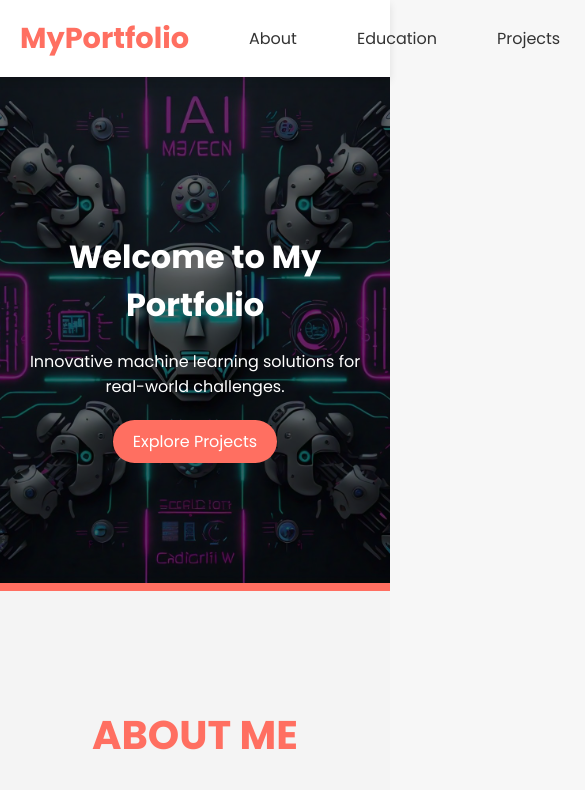
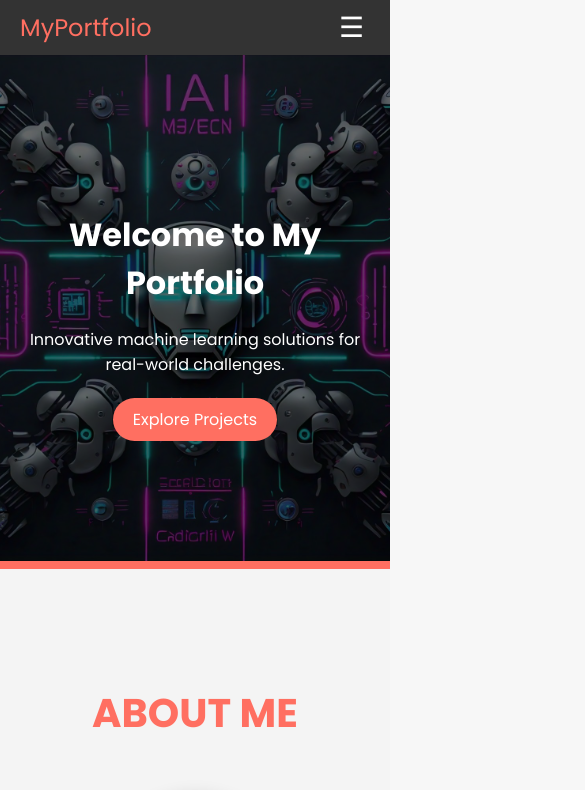
Before and after one commit to nithinrontala/Portfolio, a plain HTML site: page index.html in a window 390 px wide. Shown: the top 790 px of the page, 585 px wide, since content can reach past the window. Drawn offline with Linux system fonts and the light colour scheme.

Commit message:
responsive

```diff
--- a/index.html
+++ b/index.html
@@ -10,19 +10,25 @@
 <body>
 
     <!-- Navigation Bar -->
-    <nav class="navbar">
-        <div class="nav-container">
-            <a href="#" class="nav-logo">MyPortfolio</a>
+    <header>
+        <nav class="navbar">
+            <div class="logo">
+                <a href="#">MyPortfolio</a>
+            </div>
+            <button class="hamburger" aria-label="Toggle Navigation">
+                &#9776;
+            </button>
             <ul class="nav-links">
-                <li><a href="#about">About</a></li>
+                <li><a href="#home">Home</a></li>
                 <li><a href="#education">Education</a></li>
                 <li><a href="#projects">Projects</a></li>
                 <li><a href="#patents">Patents</a></li>
                 <li><a href="#achievements">Achievements</a></li>
                 <li><a href="#contact">Contact</a></li>
             </ul>
-        </div>
-    </nav>
+        </nav>
+    </header>
+
 
     <!-- Static Hero Section -->
     <section class="hero">
@@ -101,12 +107,12 @@
             <h3>GCSP Graduate</h3>
             <p>GCSP Graduate-2024, Recognized by National Academy of Engineering.</p>
         </li>
-</section>
+</section >
     <!-- Footer Section -->
     <footer class="footer-section">
         <div class="footer-container">
             <!-- Social Media Logos -->
-            <div class="footer-logos">
+            <div id="contact" class="footer-logos">
                 <a href="https://www.linkedin.com/in/nithinrontala" target="_blank">
                     <img src="LinkedIn.png" alt="LinkedIn Logo">
                 </a>
--- a/styles.css
+++ b/styles.css
@@ -324,30 +324,20 @@ body {
     color: #666;
     font-size: 1rem;
 }
-/* Navigation Bar */
+/* Base Styling for Navbar */
 .navbar {
-    position: sticky;
-    top: 0;
-    width: 100%;
-    background-color: #fff;
-    z-index: 1000;
-    box-shadow: 0 4px 8px rgba(0, 0, 0, 0.1);
-}
-
-.nav-container {
-    max-width: 1200px;
-    margin: 0 auto;
     display: flex;
     justify-content: space-between;
     align-items: center;
     padding: 10px 20px;
+    background-color: #333;
+    color: white;
 }
 
-.nav-logo {
-    font-size: 1.8rem;
-    font-weight: 700;
+.logo a {
+    font-size: 24px;
+    text-decoration: none;
     color: #ff6f61;
-    text-decoration: none;
 }
 
 .nav-links {
@@ -356,18 +346,54 @@ body {
     gap: 20px;
 }
 
-.nav-links li {
-    display: inline;
+.nav-links li a {
+    text-decoration: none;
+    color: #ff6f61;
+    padding: 8px 12px;
+    transition: background-color 0.3s ease;
 }
 
-.nav-links a {
-    text-decoration: none;
-    color: #333;
-    font-size: 1rem;
-    padding: 10px 20px;
-    transition: color 0.3s, background-color 0.3s, transform 0.3s;
-    border-radius: 8px;
+.nav-links li a:hover {
+    background-color: #555;
+    border-radius: 4px;
 }
+
+/* Hide Hamburger Button by Default */
+.hamburger {
+    display: none;
+    font-size: 28px;
+    background: none;
+    border: none;
+    color: white;
+    cursor: pointer;
+}
+
+/* Media Query for Mobile Screens */
+@media (max-width: 768px) {
+    .nav-links {
+        display: none;
+        flex-direction: column;
+        position: absolute;
+        top: 60px;
+        right: 0;
+        background-color: #333;
+        width: 100%;
+        text-align: center;
+    }
+
+    .nav-links.active {
+        display: flex;
+    }
+
+    .nav-links li {
+        padding: 10px 0;
+    }
+
+    .hamburger {
+        display: block;
+    }
+}
+
 
 /* Hover Effect */
 .nav-links a:hover {
```
